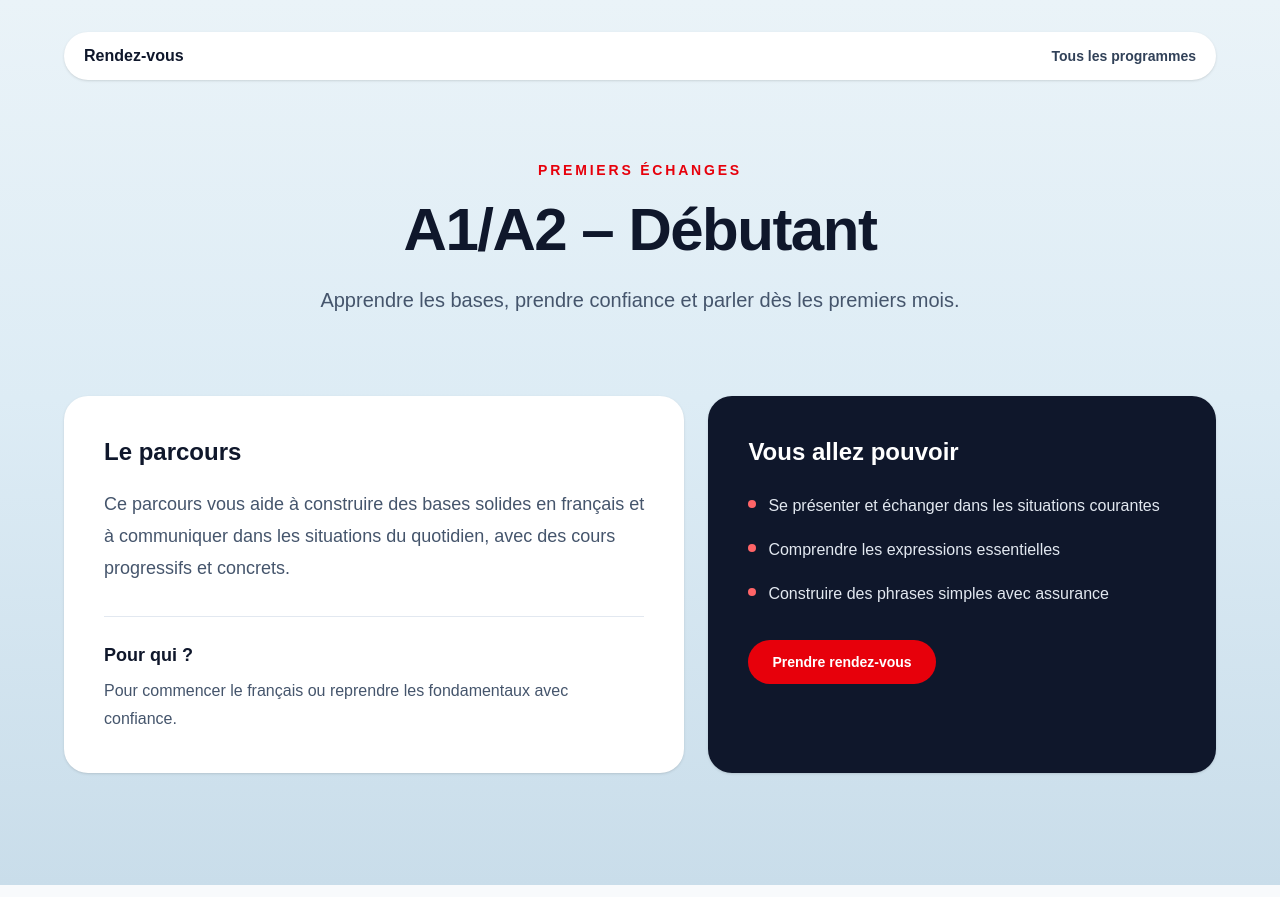
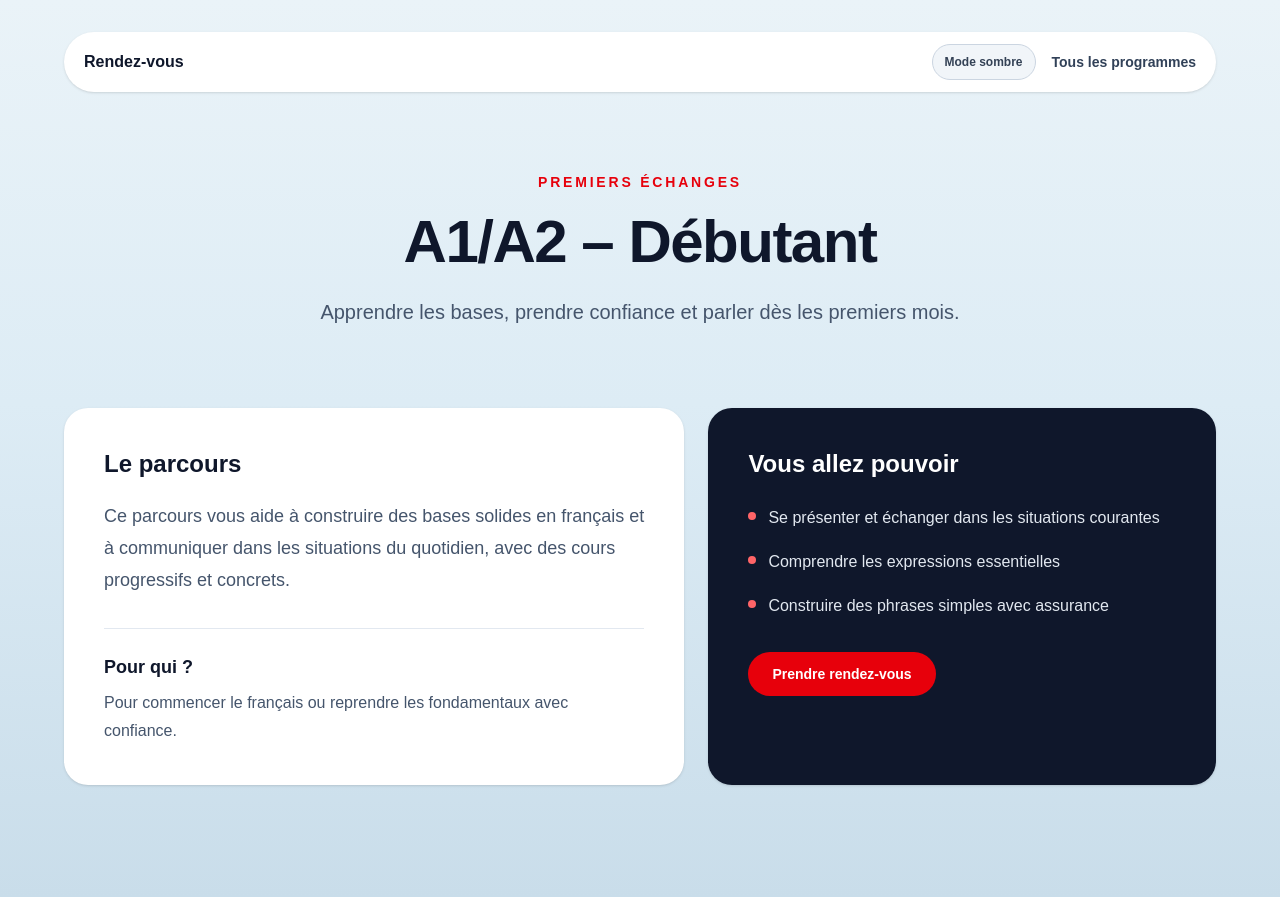
Before and after one commit to pimpudev/rendez-vous, a Next.js app: page /programmes/a1-a2-debutant in a window 1280 px wide. Built offline with nearby package versions, Linux system fonts and the light colour scheme.

Commit message:
Add persistent dark mode toggle

```diff
--- a/app/globals.css
+++ b/app/globals.css
@@ -34,3 +34,124 @@ a {
 button {
   cursor: pointer;
 }
+
+.theme-toggle {
+  display: inline-flex;
+  min-height: 2.25rem;
+  flex: 0 0 auto;
+  align-items: center;
+  border: 1px solid #cbd5e1;
+  border-radius: 9999px;
+  background: #f1f5f9;
+  padding: 0.5rem 0.75rem;
+  color: #334155;
+  font-size: 0.75rem;
+  font-weight: 600;
+  white-space: nowrap;
+  transition: background-color 180ms ease, border-color 180ms ease, color 180ms ease;
+}
+
+html.dark {
+  color-scheme: dark;
+}
+
+html.dark body,
+html.dark .site-shell {
+  color: #e3ebea;
+}
+
+html.dark body {
+  background: #10191b;
+}
+
+html.dark .site-shell {
+  background: linear-gradient(180deg, #172326 0%, #18282c 48%, #1b3034 100%);
+}
+
+html.dark .bg-white {
+  background-color: #172326;
+}
+
+html.dark .bg-slate-50 {
+  background-color: #1d2b2e;
+}
+
+html.dark .bg-slate-100 {
+  background-color: #29383b;
+}
+
+html.dark .bg-slate-900 {
+  background-color: #101719;
+}
+
+html.dark .bg-slate-800 {
+  background-color: #1b292c;
+}
+
+html.dark .bg-red-50 {
+  background-color: #3d2525;
+}
+
+html.dark .bg-red-100 {
+  background-color: #4a2a2a;
+}
+
+html.dark .text-slate-900 {
+  color: #f1f5f4;
+}
+
+html.dark .text-slate-800 {
+  color: #e3ebea;
+}
+
+html.dark .text-slate-700 {
+  color: #c4d0ce;
+}
+
+html.dark .text-slate-600 {
+  color: #aab9b7;
+}
+
+html.dark .text-slate-500 {
+  color: #96a8a6;
+}
+
+html.dark .text-slate-200 {
+  color: #d6e0de;
+}
+
+html.dark .text-red-700 {
+  color: #ffaaa0;
+}
+
+html.dark .border-slate-200 {
+  border-color: #344548;
+}
+
+html.dark .border-slate-300 {
+  border-color: #45575a;
+}
+
+html.dark .border-slate-700 {
+  border-color: #3b4b4e;
+}
+
+html.dark .border-red-200 {
+  border-color: #684041;
+}
+
+html.dark .decoration-red-300 {
+  text-decoration-color: #b96861;
+}
+
+html.dark .theme-toggle {
+  border-color: #52666a;
+  background: #29383b;
+  color: #e3ebea;
+}
+
+@media (prefers-reduced-motion: reduce) {
+  .theme-toggle {
+    transition: none;
+  }
+}
--- a/app/page.tsx
+++ b/app/page.tsx
@@ -2,6 +2,7 @@
 
 import { useState } from "react";
 import Link from "next/link";
+import ThemeToggle from "./theme-toggle";
 
 type Language = "fr" | "en" | "es";
 
@@ -140,10 +141,13 @@ export default function Home() {
   const t = content[lang];
 
   return (
-    <div className="min-h-screen bg-[linear-gradient(180deg,_#EAF3F8_0%,_#DDECF5_35%,_#C9DDEA_68%,_#B6CCE1_100%)] text-slate-800">
+    <div className="site-shell min-h-screen bg-[linear-gradient(180deg,_#EAF3F8_0%,_#DDECF5_35%,_#C9DDEA_68%,_#B6CCE1_100%)] text-slate-800">
       <header className="mx-auto max-w-6xl px-6 py-6 lg:px-8">
         <div className="relative flex items-center justify-end rounded-full bg-white px-4 py-3 shadow-sm">
-          <nav className="absolute left-1/2 hidden -translate-x-1/2 items-center gap-8 font-sans text-sm font-bold text-slate-900 md:flex">
+          <div className="absolute left-4 top-1/2 z-10 -translate-y-1/2">
+            <ThemeToggle />
+          </div>
+          <nav className="absolute left-1/2 hidden -translate-x-1/2 items-center gap-5 font-sans text-sm font-bold text-slate-900 md:flex">
             {t.nav.map((item) => (
               item === (lang === "fr" ? "Programmes" : lang === "en" ? "Programs" : "Programas") ? (
                 <div key={item} className="relative">
--- a/app/programmes/[slug]/page.tsx
+++ b/app/programmes/[slug]/page.tsx
@@ -1,5 +1,6 @@
 import Link from "next/link";
 import { notFound } from "next/navigation";
+import ThemeToggle from "../../theme-toggle";
 
 const programs = {
   "a1-a2-debutant": {
@@ -50,15 +51,18 @@ export default async function ProgramPage({
   }
 
   return (
-    <main className="min-h-screen bg-[linear-gradient(180deg,_#EAF3F8_0%,_#DDECF5_45%,_#C9DDEA_100%)] px-6 py-8 text-slate-800 lg:px-8">
+    <main className="site-shell min-h-screen bg-[linear-gradient(180deg,_#EAF3F8_0%,_#DDECF5_45%,_#C9DDEA_100%)] px-6 py-8 text-slate-800 lg:px-8">
       <div className="mx-auto max-w-6xl">
         <header className="flex items-center justify-between rounded-full bg-white px-5 py-3 shadow-sm">
           <Link href="/" className="font-bold text-slate-900 transition hover:text-red-600">
             Rendez-vous
           </Link>
-          <Link href="/#programs" className="text-sm font-semibold text-slate-700 transition hover:text-red-600">
-            Tous les programmes
-          </Link>
+          <div className="flex items-center gap-4">
+            <ThemeToggle />
+            <Link href="/#programs" className="text-sm font-semibold text-slate-700 transition hover:text-red-600">
+              Tous les programmes
+            </Link>
+          </div>
         </header>
 
         <section className="mx-auto max-w-4xl px-2 pb-20 pt-20 text-center">
--- /dev/null
+++ b/app/theme-toggle.tsx
@@ -0,0 +1,43 @@
+"use client";
+
+import { useEffect, useState } from "react";
+
+const themeStorageKey = "rendez-vous-theme";
+
+export default function ThemeToggle() {
+  const [isDark, setIsDark] = useState(false);
+
+  useEffect(() => {
+    let savedTheme = "light";
+
+    try {
+      savedTheme = localStorage.getItem(themeStorageKey) ?? "light";
+    } catch {}
+
+    const dark = savedTheme === "dark";
+    document.documentElement.classList.toggle("dark", dark);
+    setIsDark(dark);
+  }, []);
+
+  function toggleTheme() {
+    const nextIsDark = !isDark;
+    setIsDark(nextIsDark);
+    document.documentElement.classList.toggle("dark", nextIsDark);
+
+    try {
+      localStorage.setItem(themeStorageKey, nextIsDark ? "dark" : "light");
+    } catch {}
+  }
+
+  return (
+    <button
+      type="button"
+      aria-label={isDark ? "Passer au mode clair" : "Passer au mode sombre"}
+      title={isDark ? "Activer le mode clair" : "Activer le mode sombre"}
+      onClick={toggleTheme}
+      className="theme-toggle"
+    >
+      {isDark ? "Mode clair" : "Mode sombre"}
+    </button>
+  );
+}
```
